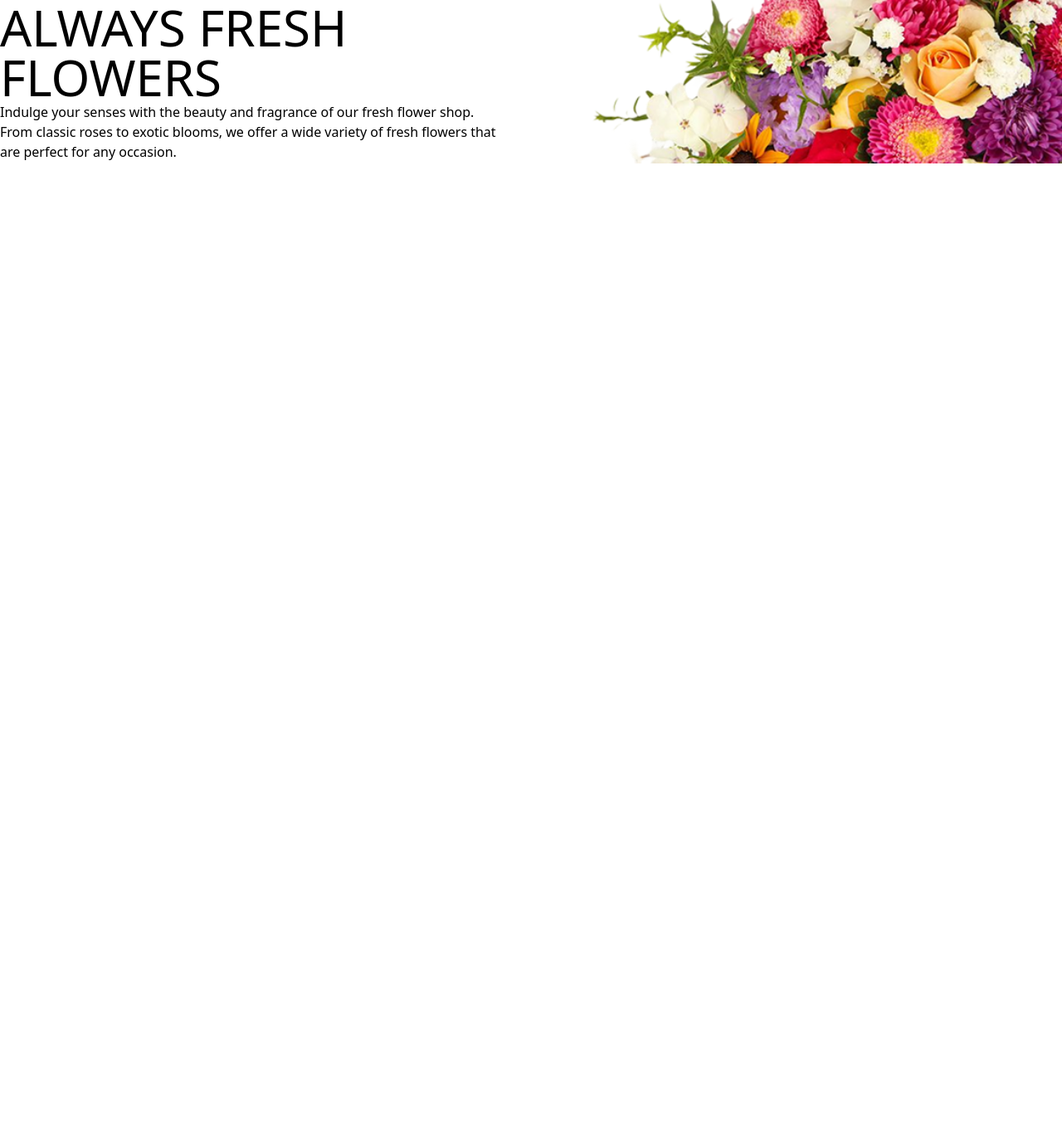
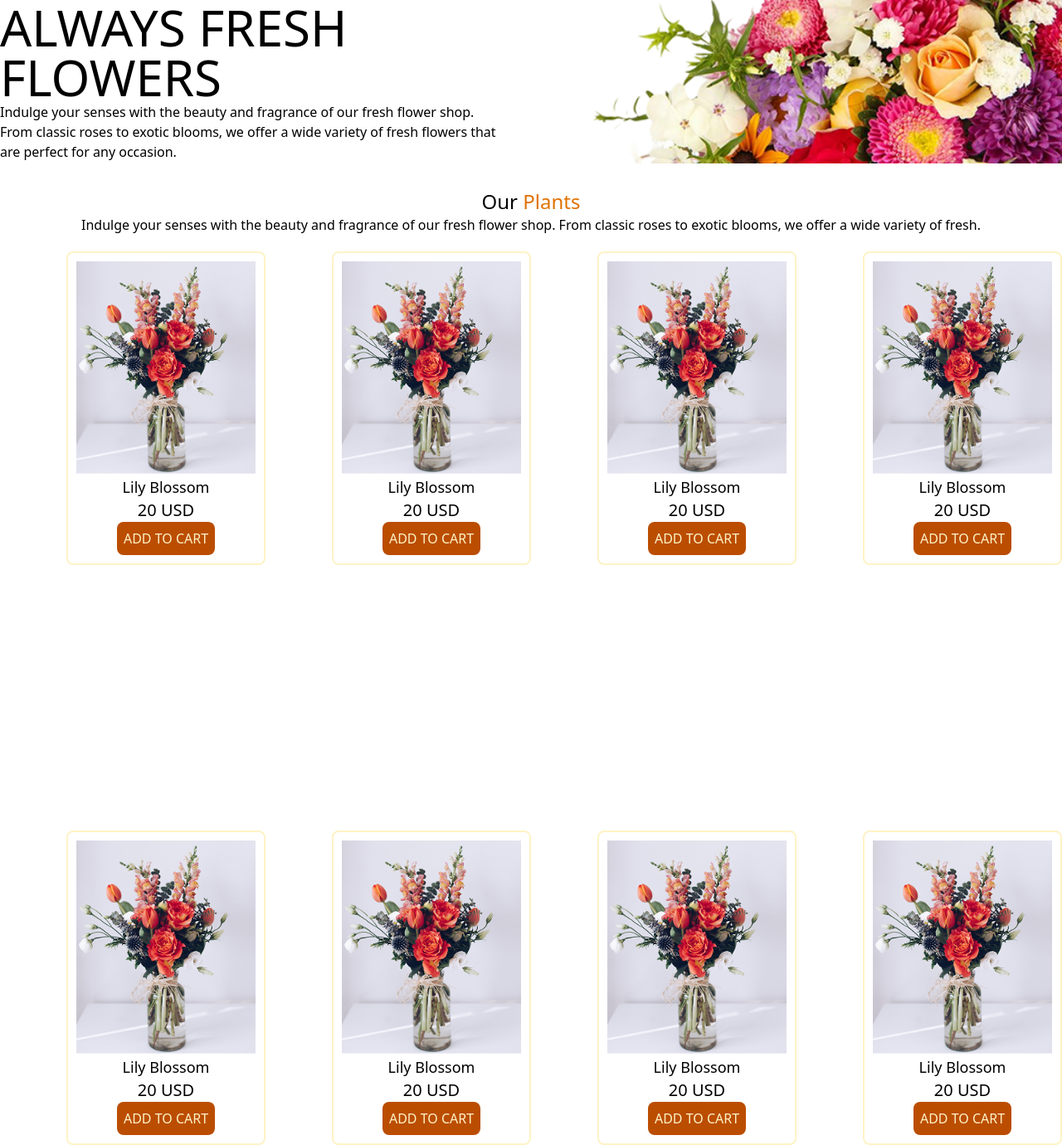
Before and after one commit to Mishukdev2001/assignment-repo2, a plain HTML site: page index.html in a window 1280 px wide. Shown: the part 287-1667 px from the top of the page at 83% size. Before the commit the page ends 800 px from the top, so only its background shows below. Drawn offline with nearby package versions, Linux system fonts and the light colour scheme.

Commit message:
third-commit

```diff
--- a/index.html
+++ b/index.html
@@ -10,7 +10,7 @@
 
 <body>
     <header>
-        <nav class="flex justify-between max-sm:grid-cols-2">
+        <nav class="flex justify-between max-sm:grid-cols-2 ">
             <h2 class="text-2xl italic text-orange-400">Flower Station</h2>
 
             <ul class="grid grid-cols-4 gap-6">
@@ -37,11 +37,72 @@
         <!-- Banner -->
         <section class="flex justify-between h-[416px] mt-[20px] max-sm:grid grid-cols-1 ">
             <div class="mt-[222px] max-sm:relative top-[130px] left-[20px] right-[20px]">
-                <h1 class="text-6xl max-sm:w-[190px]">ALWAYS FRESH <br> FLOWERS</h1>
+                <h3 class="text-6xl max-sm:w-[190px]">ALWAYS FRESH <br> FLOWERS</h3>
                 <p>Indulge your senses with the beauty and fragrance of our fresh flower shop. From classic roses to
                     exotic blooms, we offer a wide variety of fresh flowers that are perfect for any occasion. </p>
             </div>
-            <img class="max-sm:relative top-[-420px]" src="assets/hero-flower.png" alt="" class="h-auto">
+            <img class="max-sm:absolute top-[180px]" src="assets/hero-flower.png" alt="">
+        </section>
+
+        <!-- Plants -->
+        <section class="text-center max-sm:absolute top-[680px]">
+            <div class="mt-[30px] ">
+                <h3 class="text-2xl">Our <span class="text-amber-600">Plants</span></h3>
+                <p>Indulge your senses with the beauty and fragrance of our fresh flower shop. From classic roses to
+                    exotic
+                    blooms, we offer a wide variety of fresh.</p>
+            </div>
+            <div class=" mt-5 grid grid-cols-4 gap-80 ml-20 max-sm:grid-cols-2 w-2xl gap-1.5">
+                <!-- card -->
+                <div class="w-60 border-2 border-amber-100 rounded-lg p-2.5 text-center ">
+                    <img src="assets/sample-flower-image.png" alt="">
+                    <p class="text-lg">Lily Blossom</p>
+                    <p class="text-xl">20 USD</p>
+                    <button class="bg-amber-700 p-2 text-amber-100 rounded-lg">ADD TO CART</button>
+                </div>
+                <div class="w-60 border-2 border-amber-100 rounded-lg p-2.5 text-center ">
+                    <img src="assets/sample-flower-image.png" alt="">
+                    <p class="text-lg">Lily Blossom</p>
+                    <p class="text-xl">20 USD</p>
+                    <button class="bg-amber-700 p-2 text-amber-100 rounded-lg">ADD TO CART</button>
+                </div>
+                <div class="w-60 border-2 border-amber-100 rounded-lg p-2.5 text-center ">
+                    <img src="assets/sample-flower-image.png" alt="">
+                    <p class="text-lg">Lily Blossom</p>
+                    <p class="text-xl">20 USD</p>
+                    <button class="bg-amber-700 p-2 text-amber-100 rounded-lg">ADD TO CART</button>
+                </div>
+                <div class="w-60 border-2 border-amber-100 rounded-lg p-2.5 text-center ">
+                    <img src="assets/sample-flower-image.png" alt="">
+                    <p class="text-lg">Lily Blossom</p>
+                    <p class="text-xl">20 USD</p>
+                    <button class="bg-amber-700 p-2 text-amber-100 rounded-lg">ADD TO CART</button>
+                </div>
+                <div class="w-60 border-2 border-amber-100 rounded-lg p-2.5 text-center ">
+                    <img src="assets/sample-flower-image.png" alt="">
+                    <p class="text-lg">Lily Blossom</p>
+                    <p class="text-xl">20 USD</p>
+                    <button class="bg-amber-700 p-2 text-amber-100 rounded-lg">ADD TO CART</button>
+                </div>
+                <div class="w-60 border-2 border-amber-100 rounded-lg p-2.5 text-center ">
+                    <img src="assets/sample-flower-image.png" alt="">
+                    <p class="text-lg">Lily Blossom</p>
+                    <p class="text-xl">20 USD</p>
+                    <button class="bg-amber-700 p-2 text-amber-100 rounded-lg">ADD TO CART</button>
+                </div>
+                <div class="w-60 border-2 border-amber-100 rounded-lg p-2.5 text-center ">
+                    <img src="assets/sample-flower-image.png" alt="">
+                    <p class="text-lg">Lily Blossom</p>
+                    <p class="text-xl">20 USD</p>
+                    <button class="bg-amber-700 p-2 text-amber-100 rounded-lg">ADD TO CART</button>
+                </div>
+                <div class="w-60 border-2 border-amber-100 rounded-lg p-2.5 text-center ">
+                    <img src="assets/sample-flower-image.png" alt="">
+                    <p class="text-lg">Lily Blossom</p>
+                    <p class="text-xl">20 USD</p>
+                    <button class="bg-amber-700 p-2 text-amber-100 rounded-lg">ADD TO CART</button>
+                </div>
+            </div>
         </section>
     </main>
     <footer>
```
